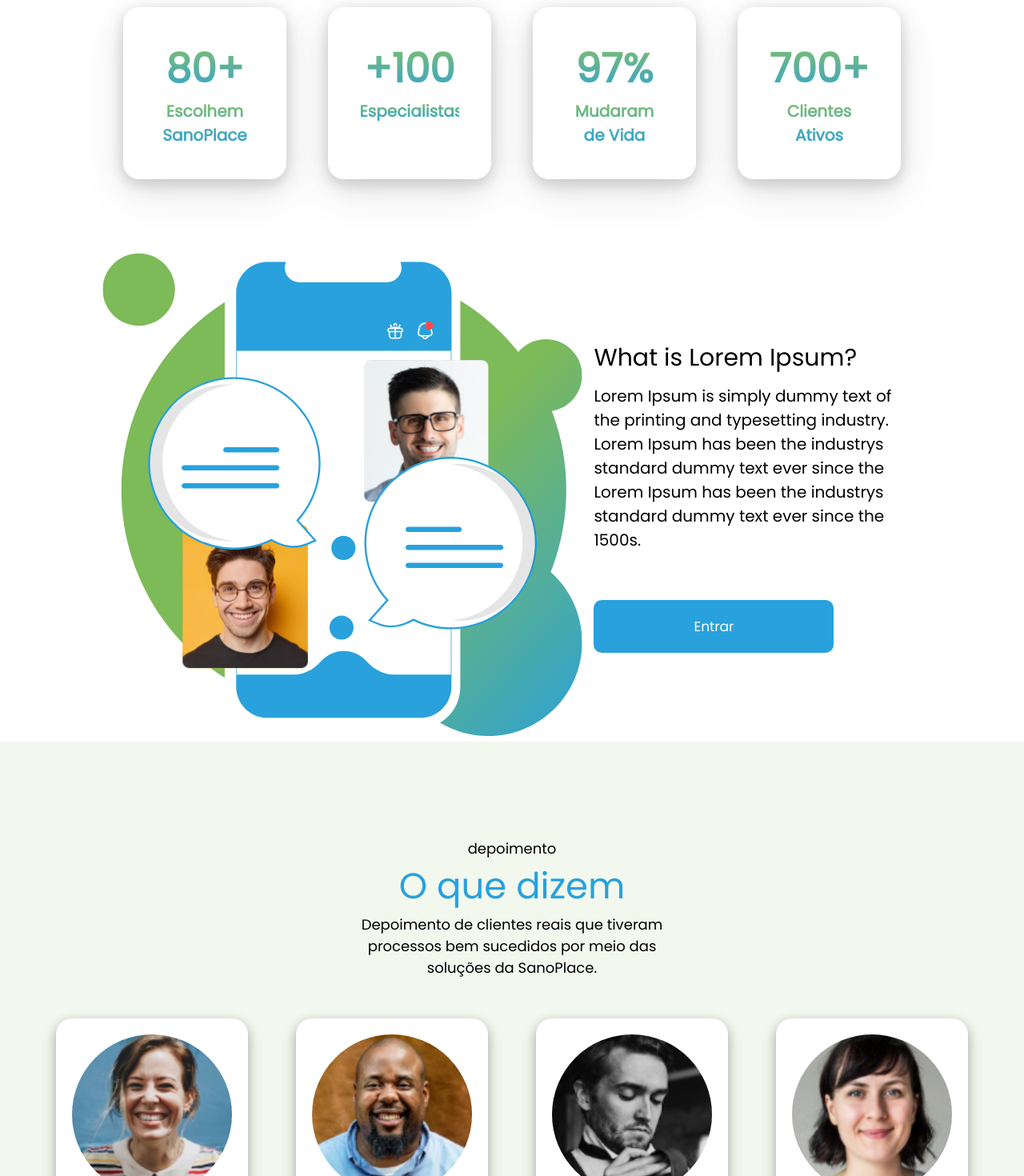
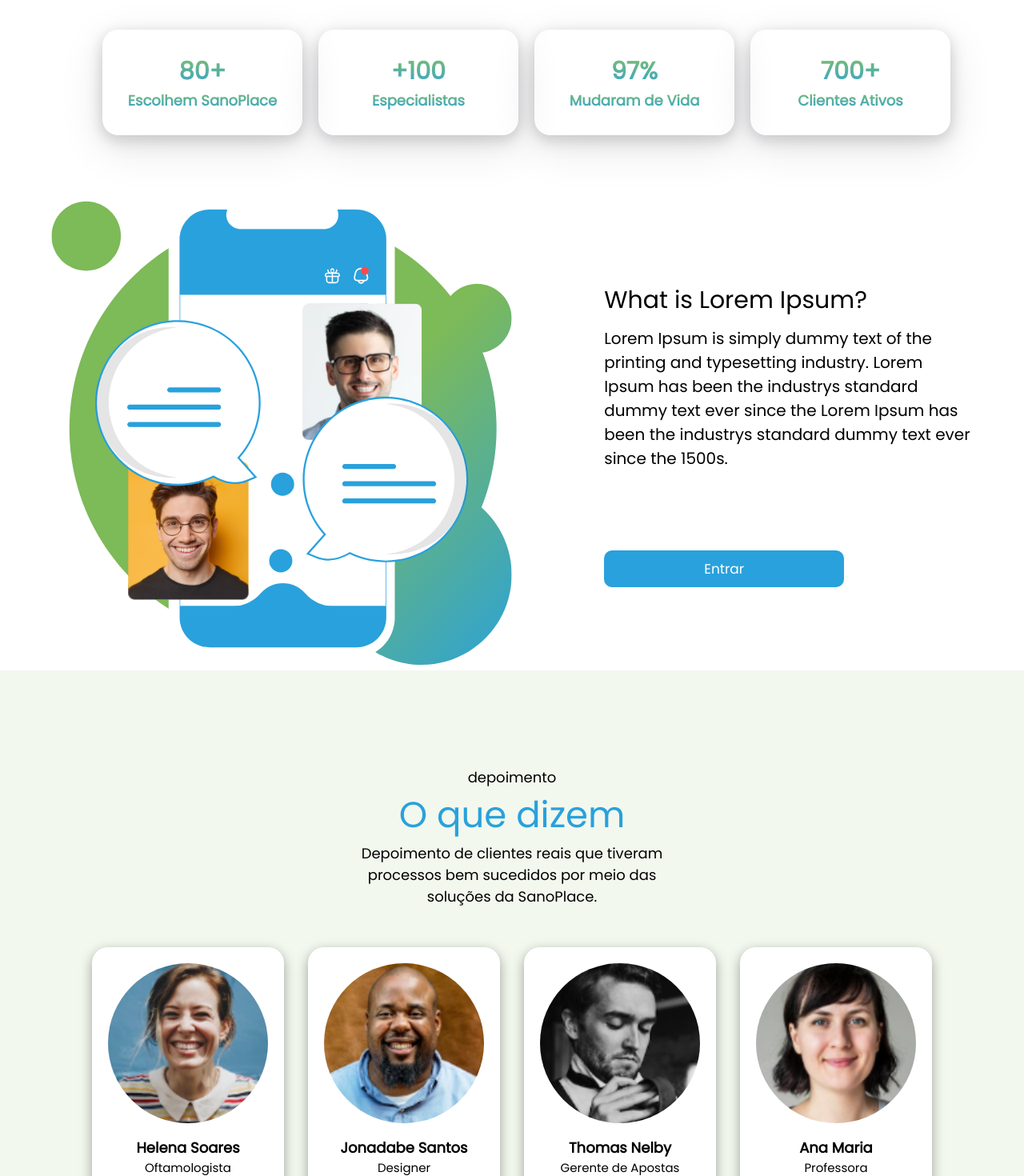
Before and after one commit to metamathstudios/sanoplace, a Next.js app: page / in a window 1280 px wide. Shown: the part 1260-2730 px from the top of the page at 80% size. Built offline with nearby package versions, Linux system fonts and the light colour scheme.

Commit message:
feat: add responsive improves and remakes to all sections

```diff
--- a/components/Footer/index.tsx
+++ b/components/Footer/index.tsx
@@ -7,11 +7,15 @@ import logo from '../../public/images/landing/logo.svg'
 const Footer = () => {
   return (
     <div className={styles.container}>
+      <div className={styles.footerContainer}>
+        <div className={styles.centerContainer}>
+          <div className={styles.footerHeaderContainer}>
             <div className={styles.footerHeader}>
               <div className={styles.logoContainer}>
                 <Image src={logo} alt='Logo' width={200} />
               </div>
               <div className={styles.line}/>
+            </div>
           </div>
           <div className={styles.footerMain}>
             <div className={styles.column}>
@@ -29,14 +33,18 @@ const Footer = () => {
           <div className={styles.line}/>
           <div className={styles.footerEnd}>
             <div className={styles.text}>
-          SanoPlace - CNPJ: 00.000.000/0000-00 - em breve<br />
+              SanoPlace - CNPJ: 00.000.000/0000-00<br />
               <br />
               Lorem Ipsum is simply dummy text of the printing and typesetting industry. Lorem Ipsum has been the industrys standard dummy text ever since the 1500s, when an <br />
             </div>
+            <div className={styles.infoContainer}>
               <div className={styles.info}>
-          <div>@2022 SanoPlace</div>
+                <div className={styles.sanoplace}>@2022 SanoPlace</div>
                 <div>Termos de Serviço</div>
                 <div>Política de Privacidade</div>
+              </div>
+            </div>
+          </div>
         </div>
       </div>
     </div>
--- a/components/Landing/Apresentation1/index.tsx
+++ b/components/Landing/Apresentation1/index.tsx
@@ -18,8 +18,10 @@ const Apresentation1 = () => {
           <div className={styles.description}>
           Lorem Ipsum is simply dummy text of the printing and typesetting industry. Lorem Ipsum has been the industrys standard dummy text ever since the Lorem Ipsum has been the industrys standard dummy text ever since the 1500s.
           </div>
-          <div className={styles.button}>
-            Entrar
+          <div className={styles.buttonContainer}>
+            <div className={styles.button}>
+              Entrar
+            </div>
           </div>
         </div>
       </div>
--- a/components/Landing/Apresentation1/styles.module.scss
+++ b/components/Landing/Apresentation1/styles.module.scss
@@ -9,37 +9,37 @@
   }
 
   .centerContainer {
-    width: 80%;
-    display: flex;
-    justify-content: space-around;
+    width: 90%;
+    display: grid;
+    grid-template-columns: 0.5fr 0.4fr;
+    justify-content: space-between;
 
-    @media screen and (max-width: 1000px) {
-      flex-direction: column-reverse;
+    @media (max-width: 700px) {
+      grid-template-columns: none;
+      grid-template-areas:
+      'text'
+      'image';
+      width: 70%;
+    }
+
+    @media (max-width: 450px) {
+      width: 90%;
     }
 
     .leftSide {
-      width: 60%;
 
-      @media screen and (max-width: 1000px) {
-        display: flex;
-        justify-content: center;
-        width: 100%;
-      }
-
-      @media screen and (min-width: 1400px) {
-        width: 50%;
+      @media (max-width: 700px) {
+        grid-area: image;
       }
     }
 
     .rightSide {
-      width: 40%;
       display: flex;
       flex-direction: column;
       justify-content: center;
 
-      @media screen and (max-width: 1000px) {
-        width: 100%;
-        margin-top: 20px;
+      @media (max-width: 700px) {
+        grid-area: text;
       }
 
       .title {
@@ -54,13 +54,19 @@
 
       .description {
         font-size: 20px;
-        padding-bottom: 60px;
+        margin-bottom: 60px;
 
         @media screen and (max-width: 1000px) {
           font-size: 16px;
           text-align: center;
-          padding-bottom: 0px;
+          margin-bottom: 0px;
         }
+      }
+
+      .buttonContainer {
+        @media (max-width: 1000px) {
+          display: flex;
+          justify-content: center;
         }
 
         .button {
@@ -68,16 +74,22 @@
           width: 300px;
           display: flex;
           justify-content: center;
-        padding: 20px;
+          padding: 10px 30px 10px 30px;
           color: white;
           background-color: var(--blue);
           border-radius: 10px;
           font-size: 17px;
+          margin-top: 40px;
 
-        @media screen and (max-width: 1000px) {
+          @media (max-width: 1000px) {
+            width: 250px;
+          }
+
+          @media screen and (max-width: 700px) {
             display: none;
           }
         }
       }
     }
   }
+}
--- a/components/Landing/Apresentation2/index.tsx
+++ b/components/Landing/Apresentation2/index.tsx
@@ -9,7 +9,7 @@ const Apresentation2 = () => {
     <div className={styles.container}>
       <div className={styles.centerContainer}>
         <div className={styles.leftSide}>
-          <Image src={layout} alt='Phone' width={600} />
+          <Image src={layout} alt='Layout' width={600} />
         </div>
         <div className={styles.rightSide}>
           <div className={styles.title}>
--- a/components/Landing/Hero/styles.module.scss
+++ b/components/Landing/Hero/styles.module.scss
@@ -1,6 +1,5 @@
 .container {
-  background-image: linear-gradient(-150deg, rgba(41, 161, 220, 1), rgba(125, 186, 88, 1));
-  margin-top: 120px;
+  background: linear-gradient(295.72deg, rgba(41, 161, 220, 0.8) 0%, rgba(125, 186, 88, 0.8) 60.94%);  margin-top: 120px;
 
   @media (max-width: 1050px) {
     margin-top: 80px;
@@ -121,7 +120,7 @@
             padding: 20px;
             background-color: var(--blue);
             border-radius: 20px;
-            margin-top: 40px;
+            margin-top: 10px;
 
             @media screen and (max-width: 500px) {
               width: 280px;
--- a/components/Landing/Stats/styles.module.scss
+++ b/components/Landing/Stats/styles.module.scss
@@ -7,7 +7,7 @@
     justify-content: center;
     align-items: center;
     width: 80%;
-    height: 11vh;
+    height: 12vh;
     background-color: white;
     box-shadow: 0px 10px 50px 2px rgba(0, 96, 143, 0.25);
     border-radius: 20px;
@@ -17,11 +17,12 @@
     @media (max-width: 1220px) {
       width: 100%;
       margin-top: 0px;
+      border-radius: 0px;
     }
 
     @media (max-width: 900px) {
       align-items: center;
-      height: 35vh;
+      height: 40vh;
     }
 
     .centerRow {
@@ -123,12 +124,12 @@
 }
 .container {
   width: 100%;
-  height: 90vh;
   display: flex;
   flex-direction: column;
   font-family: Poppins, sans-serif;
+  margin-bottom: 80px;
 
-  @media screen and (max-width: 1260px) {
+  @media (max-width: 1260px) {
     height: auto;
     padding-bottom: 50px;
   }
@@ -152,7 +153,7 @@
     font-size: 20px;
     text-align: center;
 
-    @media screen and (max-width: 500px) {
+    @media (max-width: 500px) {
       font-size: 17px;
     }
   }
@@ -163,7 +164,7 @@
     color: var(--green);
     text-align: center;
 
-    @media screen and (max-width: 500px) {
+    @media (max-width: 500px) {
       font-size: 25px;
     }
   }
@@ -174,28 +175,57 @@
     justify-content: center;
     margin-top: 80px;
 
-    @media screen and (max-width: 1260px) {
+    @media (max-width: 1260px) {
       margin-top: 30px;
     }
 
     .boxContainer {
       width: 80%;
-      display: flex;
+      display: grid;
+      grid-template-areas:
+      'box box box box'
+      ;
       justify-content: space-around;
-      flex-wrap: wrap;
+      gap: 20px;
+
+      @media (max-width: 1100px) {
+        justify-content: center;
+        grid-template-areas:
+        'box box'
+        ;
+      }
+
+      @media (max-width: 700px) {
+        justify-content: center;
+        grid-template-areas:
+        'box'
+        ;
+      }
 
       .box {
-        width: 20%;
+        width: 300px;
         padding: 40px;
         box-shadow: rgba(17, 17, 26, 0.1) 0px 4px 16px, rgba(17, 17, 26, 0.1) 0px 8px 24px, rgba(17, 17, 26, 0.1) 0px 16px 56px;
         border-radius: 20px;
         font-size: 50px;
 
-        @media screen and (max-width: 1260px) {
-          width: 100%;
-          padding: 20px;
+        @media (max-width: 1300px) {
+          width: 250px;
+          padding: 30px;
           font-size: 30px;
           margin-top: 20px;
+        }
+
+        @media (max-width: 1100px) {
+          width: 300px;
+          padding: 40px;
+          font-size: 40px;
+          margin-top: 20px;
+        }
+
+        @media (max-width: 500px) {
+          width: 250px;
+          font-size: 35px;
         }
 
         .number {
@@ -214,8 +244,16 @@
           background-clip: text;
           -webkit-text-fill-color: transparent;
 
-          @media screen and (max-width: 500px) {
+          @media (max-width: 1300px) {
+            font-size: 18px;
+          }
+
+          @media (max-width: 1100px) {
             font-size: 20px;
+          }
+
+          @media (max-width: 500px) {
+            font-size: 15px;
           }
         }
       }
--- a/components/Landing/Testimonials/components/Box/styles.module.scss
+++ b/components/Landing/Testimonials/components/Box/styles.module.scss
@@ -1,13 +1,10 @@
 .box {
   padding: 20px;
-  margin-bottom: 30px;
-  margin-left: 30px;
-  margin-right: 30px;
   background-color: white;
   border-radius: 20px;
   box-shadow: rgba(0, 0, 0, 0.35) 0px 5px 15px;
 
-  @media screen and (max-width: 800px) {
+  @media (max-width: 620px) {
     width: 100%;
   }
 
--- a/components/Landing/Testimonials/styles.module.scss
+++ b/components/Landing/Testimonials/styles.module.scss
@@ -4,7 +4,7 @@
   width: 100%;
   background-color: #F2F8EE;
   font-family: Poppins, sans-serif;
-  margin-bottom: 50px;
+  padding-bottom: 60px;
 
   .columnContainer {
     display: flex;
@@ -29,10 +29,25 @@
     }
 
     .boxesContainer {
-      display: flex;
+      display: grid;
+      grid-template-areas: 'box box box box';
       justify-content: space-between;
-      flex-wrap: wrap;
-      padding-top: 50px;
+      margin-top: 50px;
+      gap: 30px;
+
+      @media (max-width: 1100px) {
+        grid-template-areas: 'box box';
+      }
+
+      @media (max-width: 620px) {
+        grid-template-areas: 'box';
+        margin-left: 10px;
+        justify-content: center;
+      }
+
+      @media (max-width: 500px) {
+        margin-left: 0px;
+      }
     }
   }
 }
```
Also changed, not shown: components/Footer/styles.module.scss (+41 -10 lines), components/Landing/Apresentation2/styles.module.scss (+39 -13 lines), components/Landing/FAQ/styles.module.scss (+27 -9 lines), components/Landing/Apresentation2/assets/layout.svg. Lines whose indentation alone changed are shown as unchanged.
